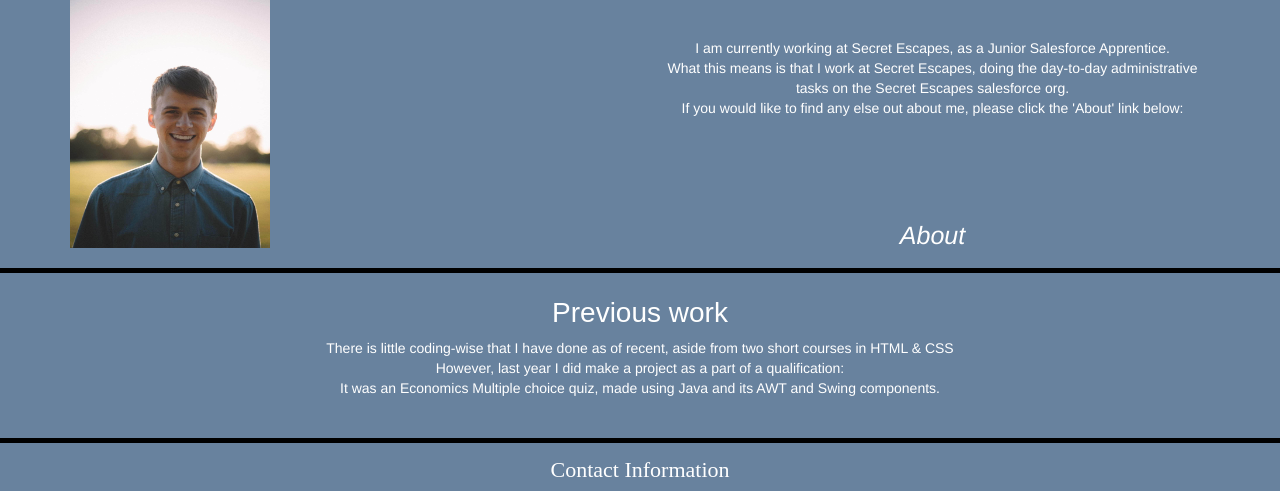
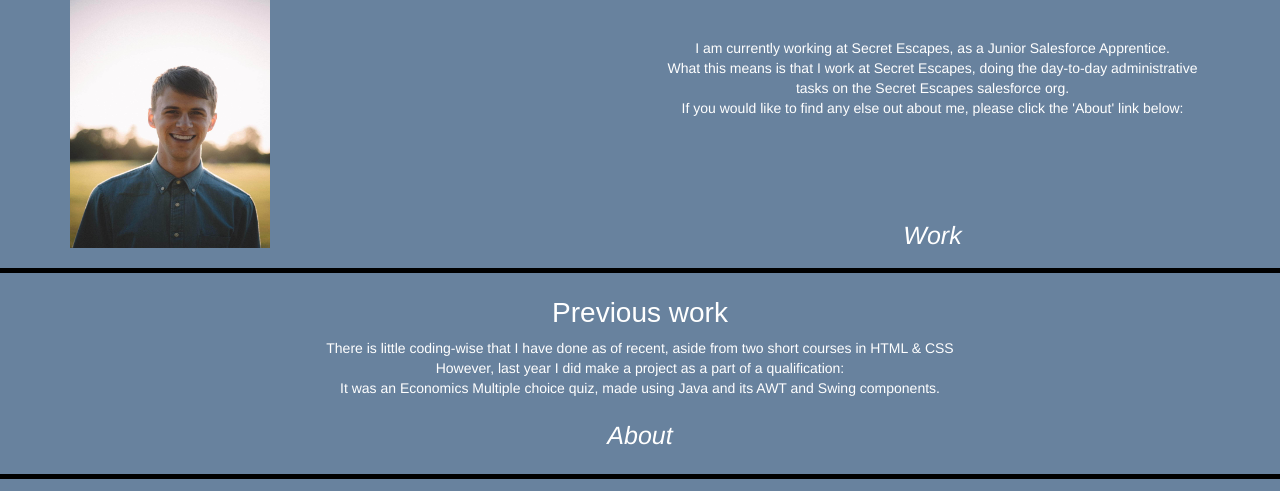
Before and after one commit to mikestarization/Professional_Website, a plain HTML site: page index.html in a window 1280 px wide. Shown: the part 211-702 px from the top of the page. Drawn offline with nearby package versions, Linux system fonts and the light colour scheme.

Commit message:
Update index.html

```diff
--- a/index.html
+++ b/index.html
@@ -33,7 +33,7 @@
 								<br>
 								<br>
 								<br>
-								<a href="About_01" style="font-style: italic;text-align: center;color:white; font-size: 25px">About</a>
+								<a href="Work_Page_01" style="font-style: italic;text-align: center;color:white; font-size: 25px">Work</a>
 							</p>
 						</div>
 			</section>
@@ -47,6 +47,7 @@
 					However, last year I did make a project as a part of a qualification:<br>
 					It was an Economics Multiple choice quiz, made using Java and its AWT and Swing components. <br>
 					<br>
+					<a href="About_01" style="font-style: italic;text-align: center;color:white; font-size: 25px">About</a>
 					</p>
 			</section>
 
```
